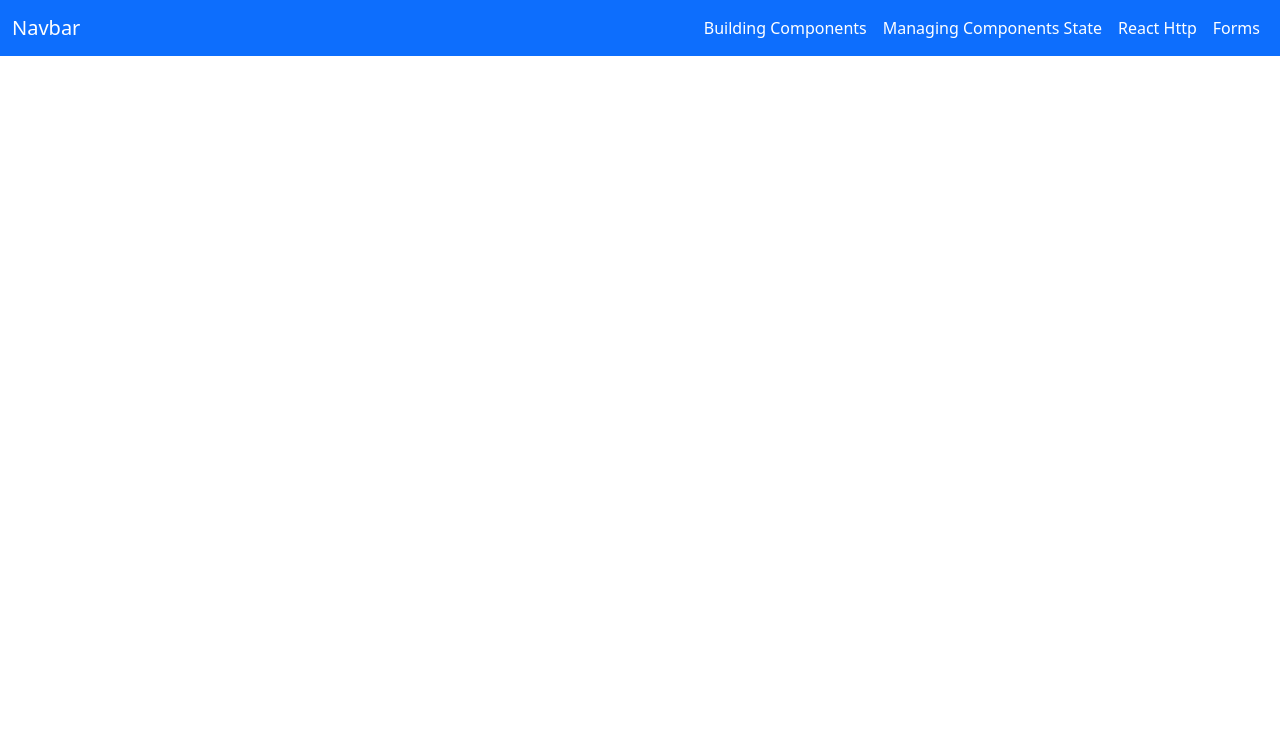
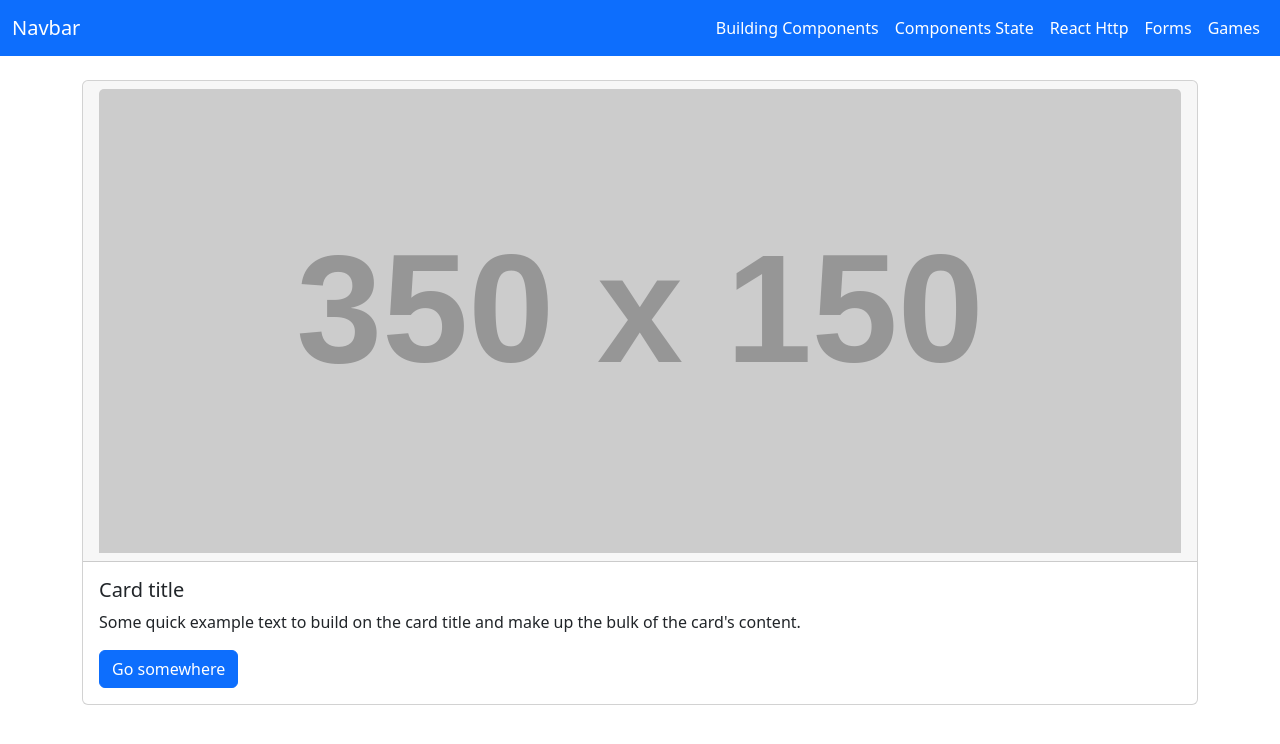
Before and after one commit to valerisuleo/droplets, a React app: page /games in a window 1280 px wide. Shown: the top 744 px of the page. Built offline with nearby package versions, Linux system fonts and the light colour scheme.

Commit message:
building card component

```diff
--- /dev/null
+++ b/src/app/libs/cards/ intefaces.ts
@@ -0,0 +1,11 @@
+import { ReactNode } from 'react';
+
+export interface ICard {
+    header: {
+        children: ReactNode;
+    };
+    body: {
+        cardTitle?: string;
+        children: ReactNode;
+    };
+}
--- /dev/null
+++ b/src/app/libs/cards/card.tsx
@@ -0,0 +1,20 @@
+import { ICard } from './ intefaces';
+
+const Card = ({ header, body }: ICard) => {
+    return (
+        <div className="card">
+            {header.children && (
+                <div className="card-header">{header.children}</div>
+            )}
+
+            {body.children && (
+                <div className="card-body">
+                    <h5 className="card-title">{body.cardTitle}</h5>
+                    <p className="card-text">{body.children}</p>
+                </div>
+            )}
+        </div>
+    );
+};
+
+export default Card;
--- a/src/app/navbar.tsx
+++ b/src/app/navbar.tsx
@@ -8,7 +8,7 @@ const navLinks = [
     },
     {
         path: '/managing-components-state',
-        text: 'Managing Components State',
+        text: 'Components State',
     },
     {
         path: '/movies',
@@ -17,6 +17,10 @@ const navLinks = [
     {
         path: '/movies/new',
         text: 'Forms',
+    },
+    {
+        path: '/games',
+        text: 'Games',
     },
 ];
 
--- a/src/app/router.tsx
+++ b/src/app/router.tsx
@@ -16,7 +16,7 @@ const RoutingModule = () => {
             <main className="container mt-4">
                 <Routes>
                     <Route
-                        path="/home"
+                        path="/games"
                         Component={GameIndex}
                     />
                     <Route
--- a/src/app/views/games/index.tsx
+++ b/src/app/views/games/index.tsx
@@ -1,27 +1,51 @@
-import { useEffect, useState } from 'react';
+import { Fragment, useEffect, useState } from 'react';
 import { gameService } from './service';
+import { AppError } from '../../errors/app-error';
+import Card from '../../libs/cards/card';
+import { ICard } from '../../libs/cards/ intefaces';
 
 const GameIndex = () => {
-    const [movies, setmovies] = useState([]);
+    const [games, setGames] = useState([]);
 
     useEffect(() => {
         // getGames();
     }, []);
 
     function getGames(): void {
-        gameService.getAll().then(({ data }) => {
-            console.log('data', data);
-        });
+        gameService
+            .getAll()
+            .then(({ data }) => {
+                console.log('data', data);
+            })
+            // eslint-disable-next-line @typescript-eslint/no-empty-function
+            .catch((error: AppError) => {});
     }
 
-    return (
-        <h1>
-            Lorem ipsum dolor sit amet consectetur adipisicing elit. Esse nam
-            maiores, alias architecto, hic, facere quis perferendis quas odit
-            provident aspernatur obcaecati consequuntur enim maxime voluptatem
-            repudiandae iusto modi nemo!
-        </h1>
-    );
+    const cardProps: ICard = {
+        header: {
+            children: (
+                <img
+                    src="https://via.placeholder.com/350x150"
+                    className="card-img-top"
+                    alt="..."
+                />
+            ),
+        },
+        body: {
+            cardTitle: 'Card title',
+            children: (
+                <Fragment>
+                    <p>
+                        Some quick example text to build on the card title and
+                        make up the bulk of the card's content.
+                    </p>
+                    <button className="btn btn-primary">Go somewhere</button>
+                </Fragment>
+            ),
+        },
+    };
+
+    return <Card {...cardProps}></Card>;
 };
 
 export default GameIndex;
```
Also changed, not shown: src/assets/benjamin.jpg (added), 1 other file (tests, documents, lock files or other folders).
